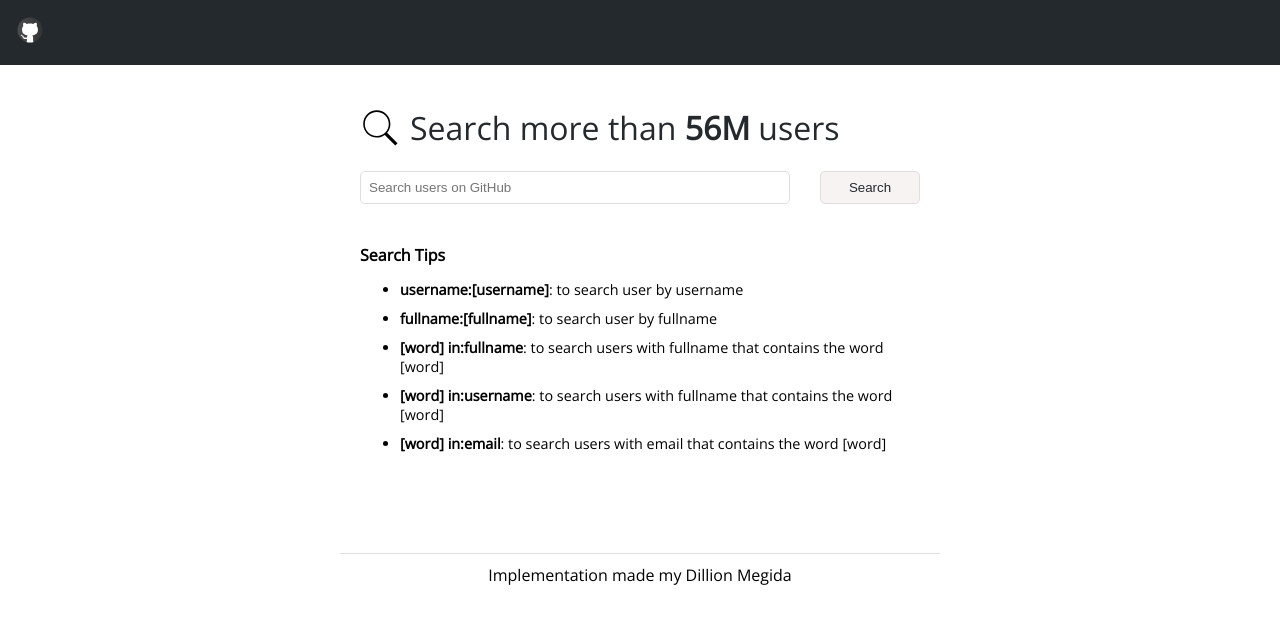
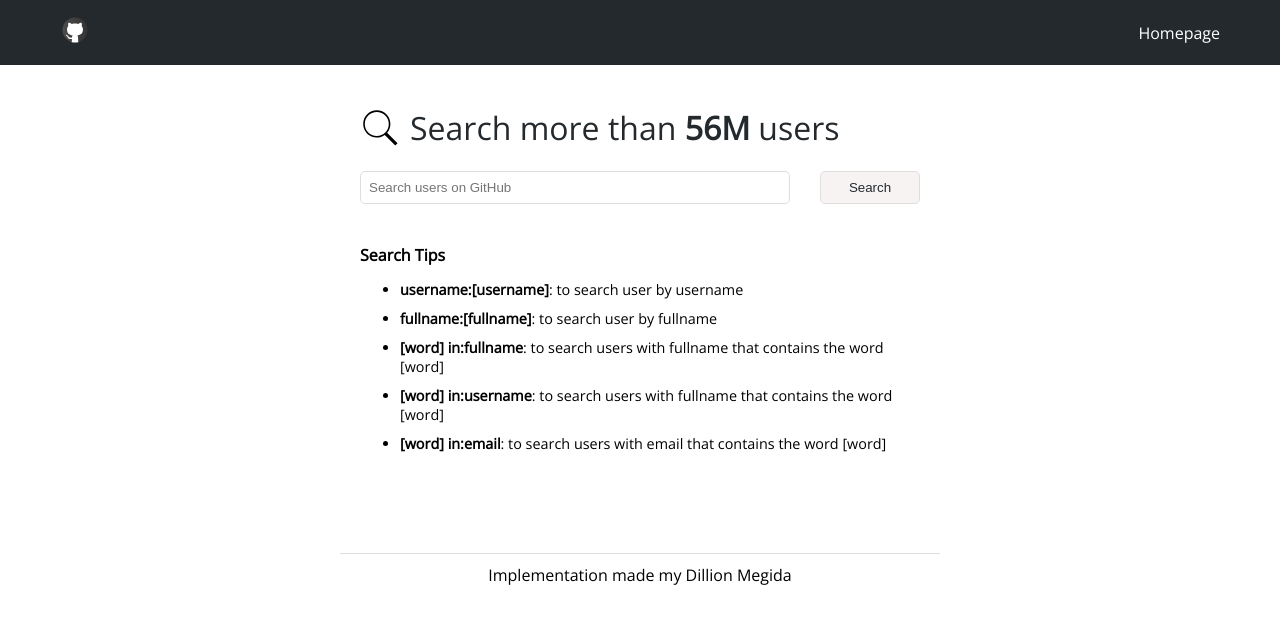
Before and after one commit to dillionmegida/github-search, a React (Create React App) app: page / in a window 1280 px wide. Shown: the top 624 px of the page. Built offline with nearby package versions, Linux system fonts and the light colour scheme.

Commit message:
chore: add homepage link

```diff
--- a/src/components/Header/index.js
+++ b/src/components/Header/index.js
@@ -1,4 +1,6 @@
 import React from "react";
+import { NavLink } from "react-router-dom";
+
 import styles from "./index.module.scss";
 
 const Header = () => (
@@ -6,6 +8,7 @@
     <div className={styles.logo}>
       <img src="/icons/github-logo.svg" alt="GitHub logo" />
     </div>
+    <NavLink to="/">Homepage</NavLink>
   </header>
 );
 
--- a/src/components/Header/index.module.scss
+++ b/src/components/Header/index.module.scss
@@ -1,8 +1,13 @@
 .header {
   display: flex;
-  padding: 15px;
+  justify-content: space-between;
+  align-items: center;
+  padding: 15px 60px;
   background-color: var(--main-grey);
   .logo {
     width: 30px;
   }
+  a {
+    color: white;
+  }
 }
```
